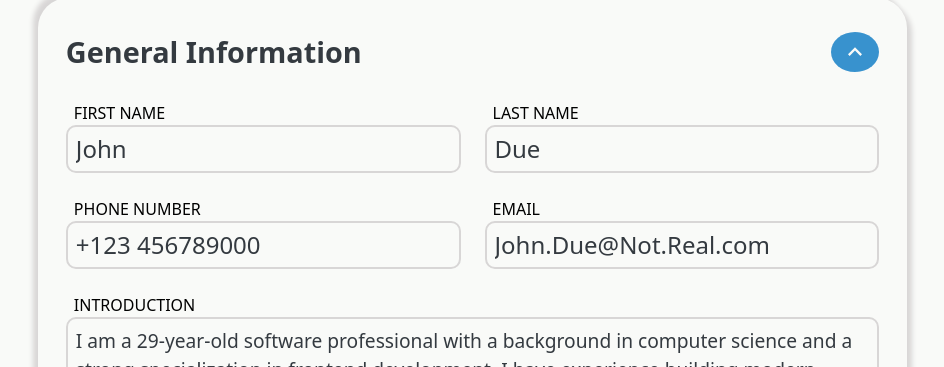
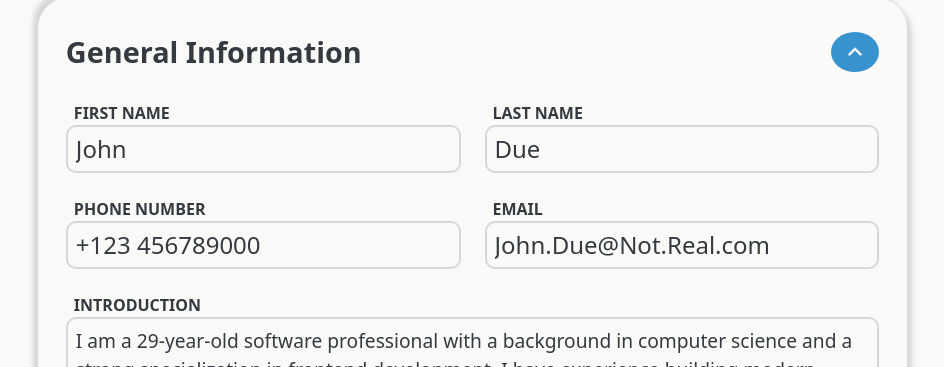
Before and after one commit to V1IRuZ/cv-application, a React (Vite) app: page / in a window 1280 px wide. Shown: the part 142-509 px from the top of the page, without its empty margins (160-1104 px from the left). Built offline with nearby package versions, Linux system fonts and the light colour scheme.

Commit message:
style(form): change the font of the labels to be bolder

```diff
--- a/src/styles/Form.css
+++ b/src/styles/Form.css
@@ -57,6 +57,8 @@ form label,
 .input-color span {
   margin-left: 8px;
   font-size: 1rem;
+  font-weight: 900;
+  color: var(--font-color);
 }
 
 form button {
@@ -82,8 +84,7 @@ form button {
 .add-btn {
   display: flex;
   gap: 8px;
-  transition:
-    transform 0.5s ease-in-out;
+  transition: transform 0.5s ease-in-out;
 }
 
 .add-btn:hover {
```
